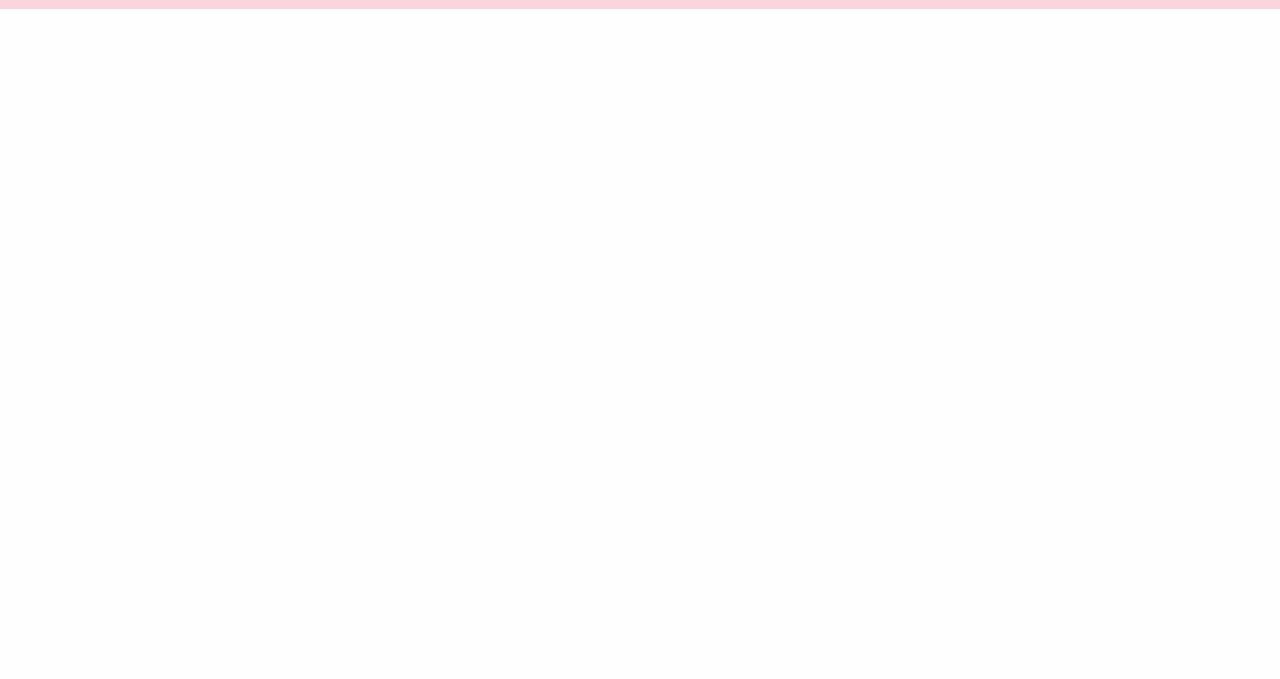
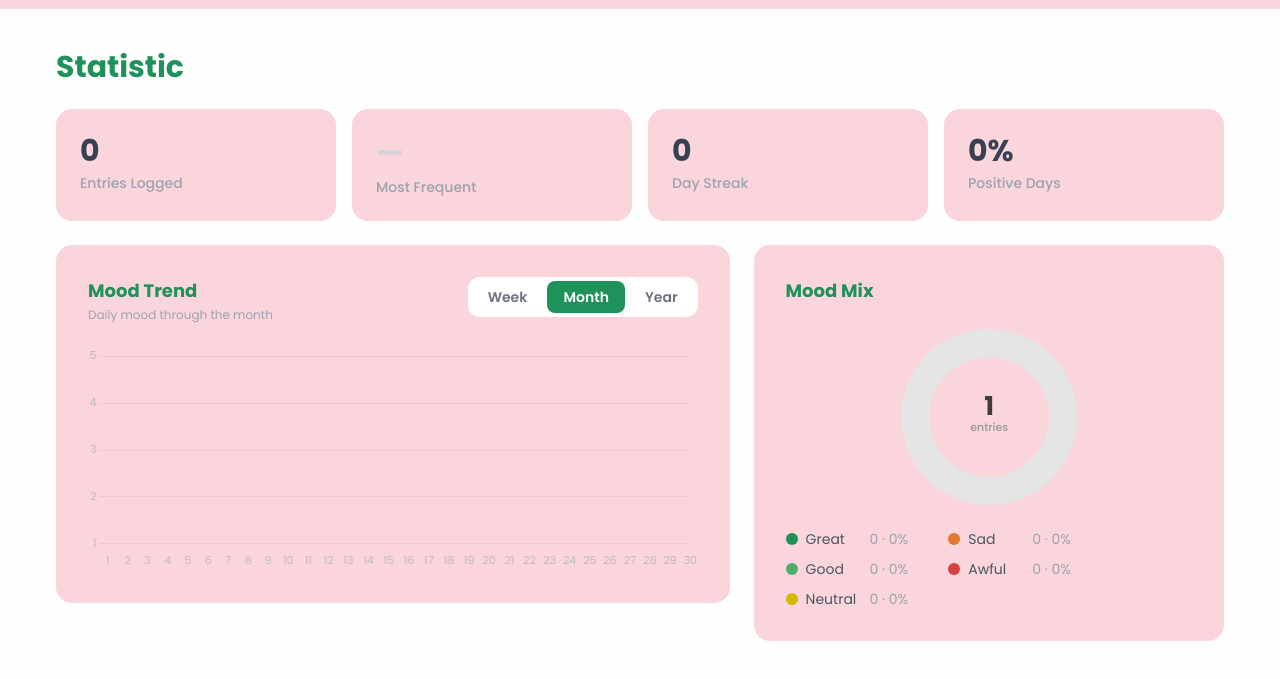
Before and after one commit to keziatbnn/mood-tracker, a plain HTML site: page pages/statistics.html in a window 1280 px wide. Shown: the part 55-734 px from the top of the page. Drawn offline with nearby package versions, Linux system fonts and the light colour scheme.

Commit message:
feat: statistic page

```diff
--- /dev/null
+++ b/js/statistics.js
@@ -0,0 +1,303 @@
+const MOODS = [
+  { key: 'awful',   label: 'Awful',   color: '#d94040', score: 1, mouth: 'M14 33 Q22 26 30 33' },
+  { key: 'sad',     label: 'Sad',     color: '#e07b30', score: 2, mouth: 'M15 31 Q22 27 29 31' },
+  { key: 'neutral', label: 'Neutral', color: '#d4b800', score: 3, mouth: 'M15 30 L29 30'        },
+  { key: 'good',    label: 'Good',    color: '#4caf6e', score: 4, mouth: 'M15 28 Q22 34 29 28'  },
+  { key: 'great',   label: 'Great',   color: '#1F915A', score: 5, mouth: 'M13 27 Q22 36 31 27'  },
+];
+
+const MONTH_NAMES = ['Jan','Feb','Mar','Apr','May','Jun','Jul','Aug','Sep','Oct','Nov','Dec'];
+const DAY_NAMES   = ['Sun','Mon','Tue','Wed','Thu','Fri','Sat'];
+
+function moodSVG(m, size = 44) {
+  return `<svg width="${size}" height="${size}" viewBox="0 0 44 44" fill="none" xmlns="http://www.w3.org/2000/svg">
+    <circle cx="22" cy="22" r="20" stroke="${m.color}" stroke-width="2.2"/>
+    <circle cx="16" cy="15" r="2" fill="${m.color}"/>
+    <circle cx="28" cy="15" r="2" fill="${m.color}"/>
+    <path d="${m.mouth}" stroke="${m.color}" stroke-width="2.2" stroke-linecap="round"/>
+  </svg>`;
+}
+
+function getEntries() {
+  try { return JSON.parse(localStorage.getItem('mt_entries') || '{}'); }
+  catch { return {}; }
+}
+
+let currentView = 'month';
+let trendChart  = null;
+let mixChart    = null;
+
+// ── Summary cards ──────────────────────────────────────────────────────────
+
+function renderSummary() {
+  const entries = getEntries();
+  const all = Object.entries(entries);
+
+  document.getElementById('stat-total').textContent = all.length;
+
+  const freq = {};
+  all.forEach(([, v]) => { freq[v.mood] = (freq[v.mood] || 0) + 1; });
+  const topKey  = all.length ? Object.entries(freq).sort((a, b) => b[1] - a[1])[0][0] : null;
+  const topMood = topKey ? MOODS.find(m => m.key === topKey) : null;
+  document.getElementById('stat-frequent').innerHTML = topMood
+    ? moodSVG(topMood, 40)
+    : '<span class="text-3xl text-gray-300 font-bold">—</span>';
+
+  let streak = 0;
+  const check = new Date();
+  while (entries[check.toISOString().split('T')[0]]) {
+    streak++;
+    check.setDate(check.getDate() - 1);
+  }
+  document.getElementById('stat-streak').textContent = streak;
+
+  const pos = all.filter(([, v]) => v.mood === 'good' || v.mood === 'great').length;
+  document.getElementById('stat-positive').textContent =
+    all.length ? Math.round(pos / all.length * 100) + '%' : '0%';
+}
+
+// ── Trend chart data builders ───────────────────────────────────────────────
+
+function getTrendData() {
+  const entries = getEntries();
+  const now = new Date();
+
+  if (currentView === 'week') {
+    const labels = [], data = [], colors = [];
+    for (let i = 6; i >= 0; i--) {
+      const d = new Date(now);
+      d.setDate(now.getDate() - i);
+      const key   = d.toISOString().split('T')[0];
+      const entry = entries[key];
+      const mood  = entry ? MOODS.find(m => m.key === entry.mood) : null;
+      labels.push(DAY_NAMES[d.getDay()]);
+      data.push(mood ? mood.score : null);
+      colors.push(mood ? mood.color : 'rgba(0,0,0,0)');
+    }
+    return { labels, data, colors };
+  }
+
+  if (currentView === 'month') {
+    const y = now.getFullYear(), mo = now.getMonth();
+    const days = new Date(y, mo + 1, 0).getDate();
+    const labels = [], data = [], colors = [];
+    for (let d = 1; d <= days; d++) {
+      const key   = `${y}-${String(mo + 1).padStart(2, '0')}-${String(d).padStart(2, '0')}`;
+      const entry = entries[key];
+      const mood  = entry ? MOODS.find(m => m.key === entry.mood) : null;
+      labels.push(d);
+      data.push(mood ? mood.score : null);
+      colors.push(mood ? mood.color : 'rgba(0,0,0,0)');
+    }
+    return { labels, data, colors };
+  }
+
+  // year — average score per month
+  const y = now.getFullYear();
+  const data = [], colors = [];
+  for (let mo = 0; mo < 12; mo++) {
+    const prefix  = `${y}-${String(mo + 1).padStart(2, '0')}`;
+    const monthly = Object.entries(entries).filter(([k]) => k.startsWith(prefix));
+    if (monthly.length) {
+      const avg = monthly.reduce((s, [, v]) => {
+        const m = MOODS.find(x => x.key === v.mood);
+        return s + (m ? m.score : 3);
+      }, 0) / monthly.length;
+      const closest = MOODS.reduce((best, m) =>
+        Math.abs(m.score - avg) < Math.abs(best.score - avg) ? m : best);
+      data.push(Math.round(avg * 10) / 10);
+      colors.push(closest.color);
+    } else {
+      data.push(null);
+      colors.push('rgba(0,0,0,0)');
+    }
+  }
+  return { labels: MONTH_NAMES, data, colors };
+}
+
+// ── Trend chart ─────────────────────────────────────────────────────────────
+
+function initTrendChart() {
+  const { labels, data, colors } = getTrendData();
+  const ctx = document.getElementById('trend-chart').getContext('2d');
+
+  trendChart = new Chart(ctx, {
+    type: 'line',
+    data: {
+      labels,
+      datasets: [{
+        data,
+        borderColor: '#1F915A',
+        borderWidth: 2.5,
+        fill: true,
+        backgroundColor: 'rgba(180,180,180,0.15)',
+        tension: 0.3,
+        pointBackgroundColor: colors,
+        pointBorderColor: colors,
+        pointRadius: data.map(v => v !== null ? 5 : 0),
+        pointHoverRadius: 7,
+        spanGaps: true,
+      }]
+    },
+    options: {
+      responsive: true,
+      maintainAspectRatio: false,
+      scales: {
+        y: {
+          min: 1, max: 5,
+          ticks: { stepSize: 1, color: '#bbb', font: { family: 'Poppins', size: 11 } },
+          grid: { color: 'rgba(0,0,0,0.06)' },
+          border: { display: false },
+        },
+        x: {
+          grid: { display: false },
+          ticks: { color: '#bbb', font: { family: 'Poppins', size: 11 } },
+          border: { display: false },
+        }
+      },
+      plugins: {
+        legend: { display: false },
+        tooltip: {
+          callbacks: {
+            label: ctx => {
+              const mood = MOODS.find(m => m.score === Math.round(ctx.raw));
+              return mood ? ' ' + mood.label : '';
+            }
+          },
+          backgroundColor: '#fff',
+          titleColor: '#444',
+          bodyColor: '#555',
+          borderColor: '#e5e5e5',
+          borderWidth: 1,
+          padding: 10,
+        }
+      }
+    }
+  });
+}
+
+function updateTrendChart() {
+  const { labels, data, colors } = getTrendData();
+  trendChart.data.labels = labels;
+  trendChart.data.datasets[0].data = data;
+  trendChart.data.datasets[0].pointBackgroundColor = colors;
+  trendChart.data.datasets[0].pointBorderColor = colors;
+  trendChart.data.datasets[0].pointRadius = data.map(v => v !== null ? 5 : 0);
+  trendChart.update();
+}
+
+// ── Donut chart ─────────────────────────────────────────────────────────────
+
+const centerTextPlugin = {
+  id: 'centerText',
+  beforeDraw(chart) {
+    const { ctx } = chart;
+    const { top, bottom, left, right } = chart.chartArea;
+    const cx = (left + right) / 2;
+    const cy = (top + bottom) / 2;
+    const total = chart.data.datasets[0].data.reduce((a, b) => a + b, 0);
+
+    ctx.save();
+    ctx.textAlign = 'center';
+    ctx.textBaseline = 'middle';
+    ctx.font = 'bold 26px Poppins, sans-serif';
+    ctx.fillStyle = '#3d3d3d';
+    ctx.fillText(total || '—', cx, cy - 9);
+    ctx.font = '500 11px Poppins, sans-serif';
+    ctx.fillStyle = '#999';
+    ctx.fillText('entries', cx, cy + 11);
+    ctx.restore();
+  }
+};
+
+function initMixChart() {
+  const entries = getEntries();
+  const counts  = MOODS.map(m => Object.values(entries).filter(e => e.mood === m.key).length);
+  const total   = counts.reduce((a, b) => a + b, 0);
+
+  const hasData = total > 0;
+  const ctx = document.getElementById('mix-chart').getContext('2d');
+
+  mixChart = new Chart(ctx, {
+    type: 'doughnut',
+    plugins: [centerTextPlugin],
+    data: {
+      labels: MOODS.map(m => m.label),
+      datasets: [{
+        data: hasData ? counts : [1],
+        backgroundColor: hasData ? MOODS.map(m => m.color) : ['#e5e5e5'],
+        borderWidth: 0,
+        hoverOffset: hasData ? 6 : 0,
+      }]
+    },
+    options: {
+      cutout: '68%',
+      responsive: true,
+      maintainAspectRatio: false,
+      plugins: {
+        legend: { display: false },
+        tooltip: {
+          enabled: hasData,
+          callbacks: {
+            label: ctx => {
+              const val = ctx.raw;
+              const pct = total ? Math.round(val / total * 100) : 0;
+              return ` ${val} · ${pct}%`;
+            }
+          },
+          backgroundColor: '#fff',
+          titleColor: '#444',
+          bodyColor: '#555',
+          borderColor: '#e5e5e5',
+          borderWidth: 1,
+          padding: 10,
+        }
+      }
+    }
+  });
+
+  renderMixLegend(counts, total);
+}
+
+function renderMixLegend(counts, total) {
+  function item(key) {
+    const idx   = MOODS.findIndex(m => m.key === key);
+    const m     = MOODS[idx];
+    const count = counts[idx];
+    const pct   = total ? Math.round(count / total * 100) : 0;
+    return `<div class="flex items-center gap-2">
+      <span class="w-3 h-3 rounded-full flex-shrink-0" style="background:${m.color}"></span>
+      <span class="text-sm text-gray-600 w-14">${m.label}</span>
+      <span class="text-sm text-gray-400">${count} · ${pct}%</span>
+    </div>`;
+  }
+
+  document.getElementById('legend-left').innerHTML =
+    ['great','good','neutral'].map(item).join('');
+  document.getElementById('legend-right').innerHTML =
+    ['sad','awful'].map(item).join('');
+}
+
+// ── Init ────────────────────────────────────────────────────────────────────
+
+function init() {
+  renderSummary();
+
+  document.querySelectorAll('.trend-btn').forEach(btn => {
+    btn.addEventListener('click', () => {
+      currentView = btn.dataset.view;
+      document.querySelectorAll('.trend-btn').forEach(b => {
+        b.classList.remove('bg-primary', 'text-white');
+        b.classList.add('text-gray-500');
+      });
+      btn.classList.add('bg-primary', 'text-white');
+      btn.classList.remove('text-gray-500');
+      updateTrendChart();
+    });
+  });
+
+  initTrendChart();
+  initMixChart();
+}
+
+document.addEventListener('DOMContentLoaded', init);
--- a/pages/statistics.html
+++ b/pages/statistics.html
@@ -1,16 +1,77 @@
 <!DOCTYPE html>
 <html lang="en">
 <head>
-  <meta charset="UTF-8">
-  <meta name="viewport" content="width=device-width, initial-scale=1.0">
-  <title>Statistics — MoodTracker</title>
+  <meta charset="UTF-8" />
+  <meta name="viewport" content="width=device-width, initial-scale=1.0"/>
+  <title>Statistic — MoodTracker</title>
   <script src="https://cdn.tailwindcss.com"></script>
   <script src="../js/tailwind.config.js"></script>
+  <script src="https://cdn.jsdelivr.net/npm/chart.js@4/dist/chart.umd.min.js"></script>
 </head>
-<body class="bg-page-bg">
+<body class="bg-page-bg font-sans">
+
   <div id="navbar"></div>
 
+  <div class="px-14 py-10">
+    <h1 class="text-3xl font-bold text-primary mb-6">Statistic</h1>
+
+    <!-- Summary cards -->
+    <div class="grid grid-cols-4 gap-4 mb-6">
+      <div class="bg-pink-bg rounded-2xl p-6">
+        <div class="text-3xl font-bold text-gray-700 mb-1" id="stat-total">0</div>
+        <div class="text-sm text-gray-400 font-medium">Entries Logged</div>
+      </div>
+      <div class="bg-pink-bg rounded-2xl p-6">
+        <div id="stat-frequent" class="mb-1 h-10 flex items-center"></div>
+        <div class="text-sm text-gray-400 font-medium">Most Frequent</div>
+      </div>
+      <div class="bg-pink-bg rounded-2xl p-6">
+        <div class="text-3xl font-bold text-gray-700 mb-1" id="stat-streak">0</div>
+        <div class="text-sm text-gray-400 font-medium">Day Streak</div>
+      </div>
+      <div class="bg-pink-bg rounded-2xl p-6">
+        <div class="text-3xl font-bold text-gray-700 mb-1" id="stat-positive">0%</div>
+        <div class="text-sm text-gray-400 font-medium">Positive Days</div>
+      </div>
+    </div>
+
+    <!-- Charts row -->
+    <div class="flex gap-6 items-start">
+
+      <!-- Mood Trend -->
+      <div class="flex-[3] bg-pink-bg rounded-2xl p-8">
+        <div class="flex items-start justify-between mb-6">
+          <div>
+            <h2 class="text-lg font-bold text-primary">Mood Trend</h2>
+            <p class="text-xs text-gray-400 mt-0.5">Daily mood through the month</p>
+          </div>
+          <div class="flex bg-white rounded-xl p-1 gap-1">
+            <button class="trend-btn px-4 py-1.5 rounded-lg text-sm font-semibold text-gray-500 transition-all" data-view="week">Week</button>
+            <button class="trend-btn px-4 py-1.5 rounded-lg text-sm font-semibold bg-primary text-white transition-all" data-view="month">Month</button>
+            <button class="trend-btn px-4 py-1.5 rounded-lg text-sm font-semibold text-gray-500 transition-all" data-view="year">Year</button>
+          </div>
+        </div>
+        <div class="h-56">
+          <canvas id="trend-chart"></canvas>
+        </div>
+      </div>
+
+      <!-- Mood Mix -->
+      <div class="flex-[2] bg-pink-bg rounded-2xl p-8">
+        <h2 class="text-lg font-bold text-primary mb-6">Mood Mix</h2>
+        <div class="h-44">
+          <canvas id="mix-chart"></canvas>
+        </div>
+        <div class="flex gap-10 mt-6">
+          <div id="legend-left" class="flex flex-col gap-2.5"></div>
+          <div id="legend-right" class="flex flex-col gap-2.5"></div>
+        </div>
+      </div>
+
+    </div>
+  </div>
 
   <script src="../js/navbar.js"></script>
+  <script src="../js/statistics.js"></script>
 </body>
 </html>
```
